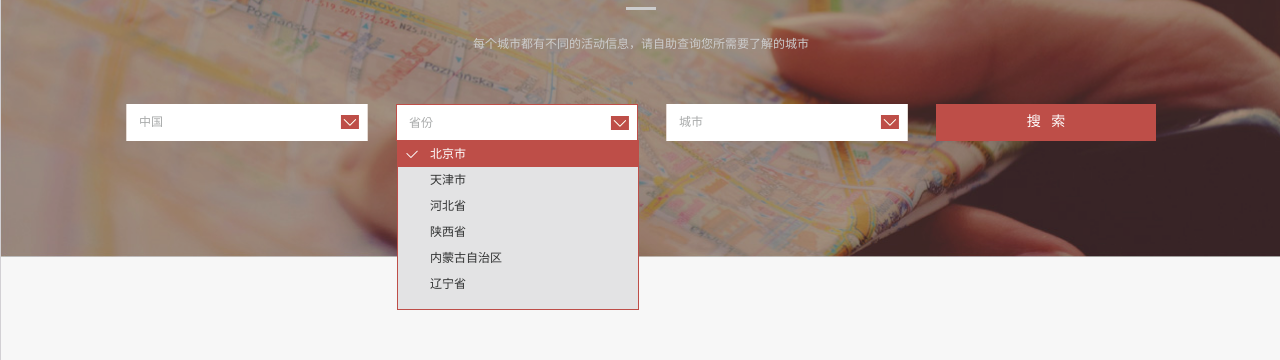
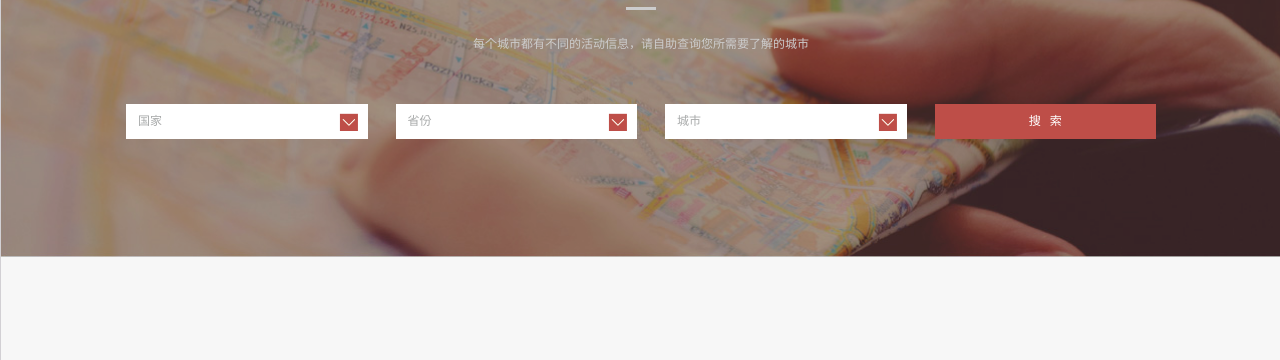
Before and after one commit to liz282907/ife, a plain HTML site: page project1/task7/task7.html in a window 1280 px wide. Shown: the part 1661-2021 px from the top of the page. Drawn offline with Linux system fonts and the light colour scheme.

Commit message:
fix activity search dropdown bug using div:focus and pseudo element

```diff
--- a/project1/task7/stylesheet/reset.css
+++ b/project1/task7/stylesheet/reset.css
@@ -30,3 +30,7 @@ input[type="submit"]{
 	border:none;
 	cursor: pointer;
 }
+
+div:focus{
+	outline: none;
+}
--- a/project1/task7/stylesheet/style.scss
+++ b/project1/task7/stylesheet/style.scss
@@ -213,35 +213,41 @@ body{
 			.selection-item{
 				flex:1;//equal the four part
 				line-height: 35px;
+				height: 35px;
 
+				@include font(12px,"Microsoft Yahei",#a8aaaa);
+				background: url("../image/icons/arrow2.png") right 10px center no-repeat, #fff;
+				position: relative;//becauseof the absolute position of the cover,the backgournd of the input is covered,so it should be lifted.
+				cursor: pointer;
 
-				background-color: #fff;
-				position: relative;//becauseof the absolute position of the cover,the backgournd of the input is covered,so it should be lifted.
+				&:before{
+					content:attr(data);
+					color: #a8aaaa;
+					line-height: 35px;
+					float: left;//to make sure on the left
+				}
 			}
 			.selection-item+.selection-item{
 				margin-left: 28px;
 			}
 			.country,.province,.city{
-				border-right: 1px solid #e3d9d3;
-				border-left: 1px solid #e3d9d3;
+				// border-right: 1px solid #e3d9d3;
+				// border-left: 1px solid #e3d9d3;
 				box-sizing:border-box;
 				padding: 0 8px 0 12px;// gap between the input and the word
 
 			}
 			.submit{
-				background-color: #be4e48;
+				background: #be4e48;
 				.search-btn{
 					@include font(1em,"Microsoft Yahei",#fff);
+					line-height: 35px;
 				}
 			}
-			select{
-				width: 100%;
-				color: #a8aaaa;
-				@include font(12px,"Microsoft Yahei",#a8aaaa);
-				background: url("../image/icons/arrow2.png") no-repeat right center;
-			}
 
-			.dropdown{
+			.selection-item .dropdown{
+				display: none;
+				//visibility: hidden;ok
 				position: absolute;//attention: because it's set to absolute,the width is as wide as the content
 				top: 35px;
 				left: 0;
@@ -275,9 +281,17 @@ body{
 				}
 
 			}
-
-			.focus{
+			.selection-item:focus{
+				outline: none;
 				border: 1px solid #be4e48;
+				.dropdown{
+					display: block;
+					border: 1px solid #be4e48;
+					// visibility: visible;
+					li:hover{
+						background-color: #be4e48;
+					}
+				}
 			}
 
 
--- a/project1/task7/task7.html
+++ b/project1/task7/task7.html
@@ -65,22 +65,23 @@
                         <div class="divider"></div>
                         <p>每个城市都有不同的活动信息，请自助查询您所需要了解的城市</p>
                         <div class="address-selection">
-                            <div class="country selection-item">
-                                <select name="country">
-                                    <option value="中国">中国</option>
-                                </select>
+                            <div class="country selection-item" data="国家"tabindex="0">
+	                            <ul class="dropdown">
+                            		<li class="dropdown-item select-down-item"><img src="image/icons/down-arrow.png" alt="down-arrow" class="down-arrow" />中国</li>
+                            		<li class="dropdown-item"><img src="image/icons/down-arrow.png" alt="down-arrow" class="down-arrow" />美国</li>
+	                            </ul>
                             </div>
-                            <div class="province selection-item focus">
-                                <select name="province">
-                                	<option value="" disabled selected>省份</option>
-                                    <option value="北京市">北京市</option>
+                            <div class="province selection-item" tabindex="0" data="省份">
+                                <!-- <select name="province">
+                                	<option value="" disabled selected class="option">省份</option>
+                                    <option value="北京市" class="option">北京市</option>
                                     <option value="天津市">天津市</option>
                                     <option value="河北省">河北省</option>
                                     <option value="陕西省">陕西省</option>
                                     <option value="内蒙古自治区">内蒙古自治区</option>
                                     <option value="辽宁省">辽宁省</option>
-                                </select>
-                            	<ul class="dropdown focus">
+                                </select> -->
+                            	<ul class="dropdown">
                             		<li class="dropdown-item select-down-item"><img src="image/icons/down-arrow.png" alt="down-arrow" class="down-arrow" />北京市</li>
                             		<li class="dropdown-item"><img src="image/icons/down-arrow.png" alt="down-arrow" class="down-arrow" />天津市</li>
                             		<li class="dropdown-item"><img src="image/icons/down-arrow.png" alt="down-arrow" class="down-arrow" />河北省</li>
@@ -90,12 +91,13 @@
                             	</ul>
 
                             </div>
-                            <div class="city selection-item">
-                                <select placeholder="城市" name="city">
-                                <option value="" disabled selected>城市</option>
-                                </select>
+                            <div class="city selection-item" tabindex="0" data="城市">
+                                <ul class="dropdown">
+                            		<li class="dropdown-item select-down-item"><img src="image/icons/down-arrow.png" alt="down-arrow" class="down-arrow" />北京</li>
+                            		<li class="dropdown-item"><img src="image/icons/down-arrow.png" alt="down-arrow" class="down-arrow" />上海</li>
+	                            </ul>
                             </div>
-                            <div class="selection-item submit">
+                            <div class="selection-item submit" tabindex="0">
                                 <input type="submit" value="搜   索"  class="search-btn"/>
                             </div>
                         </div>
```
Also changed, not shown: project1/task7/stylesheet/style.css, 1 other file.
